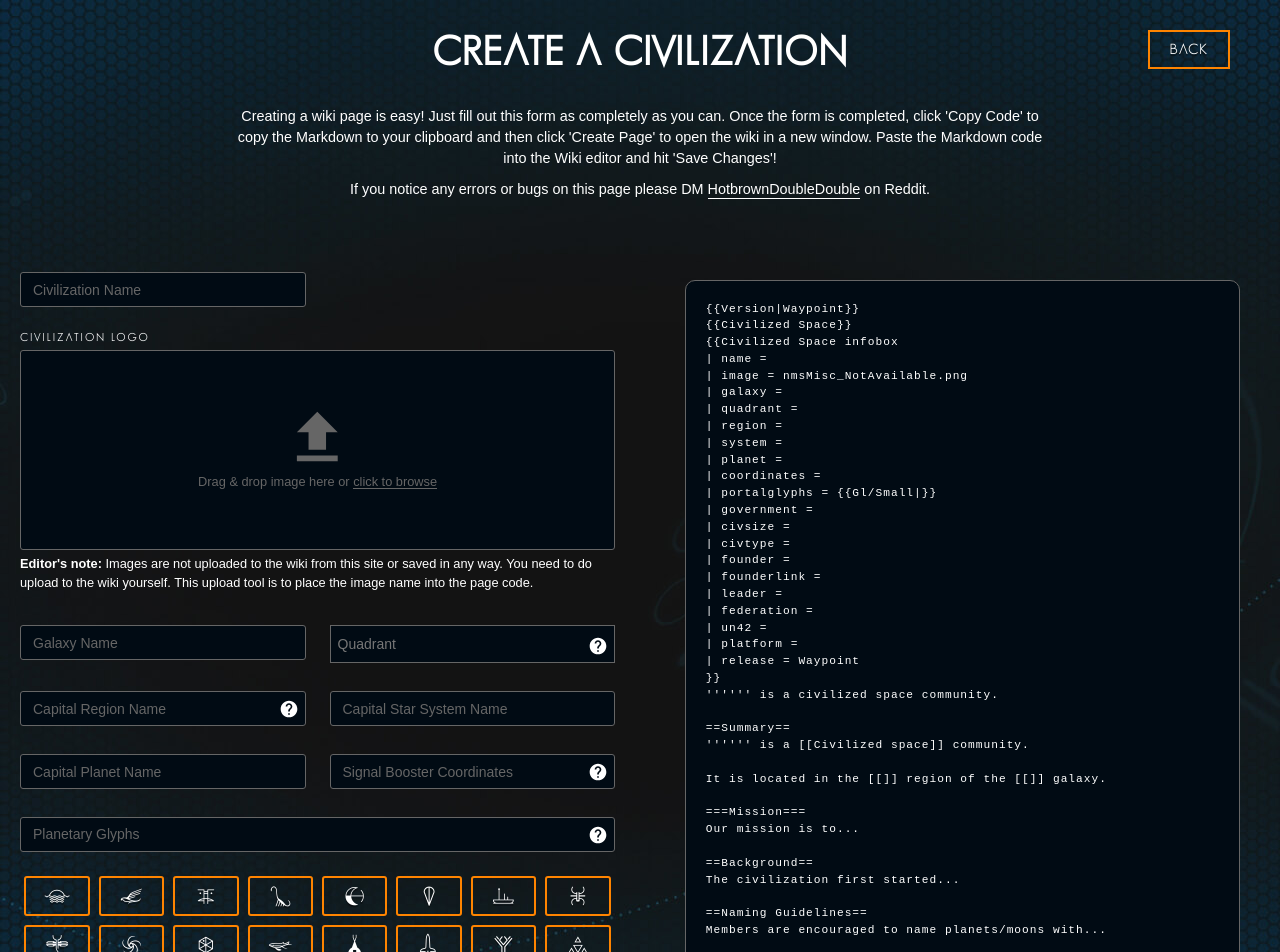
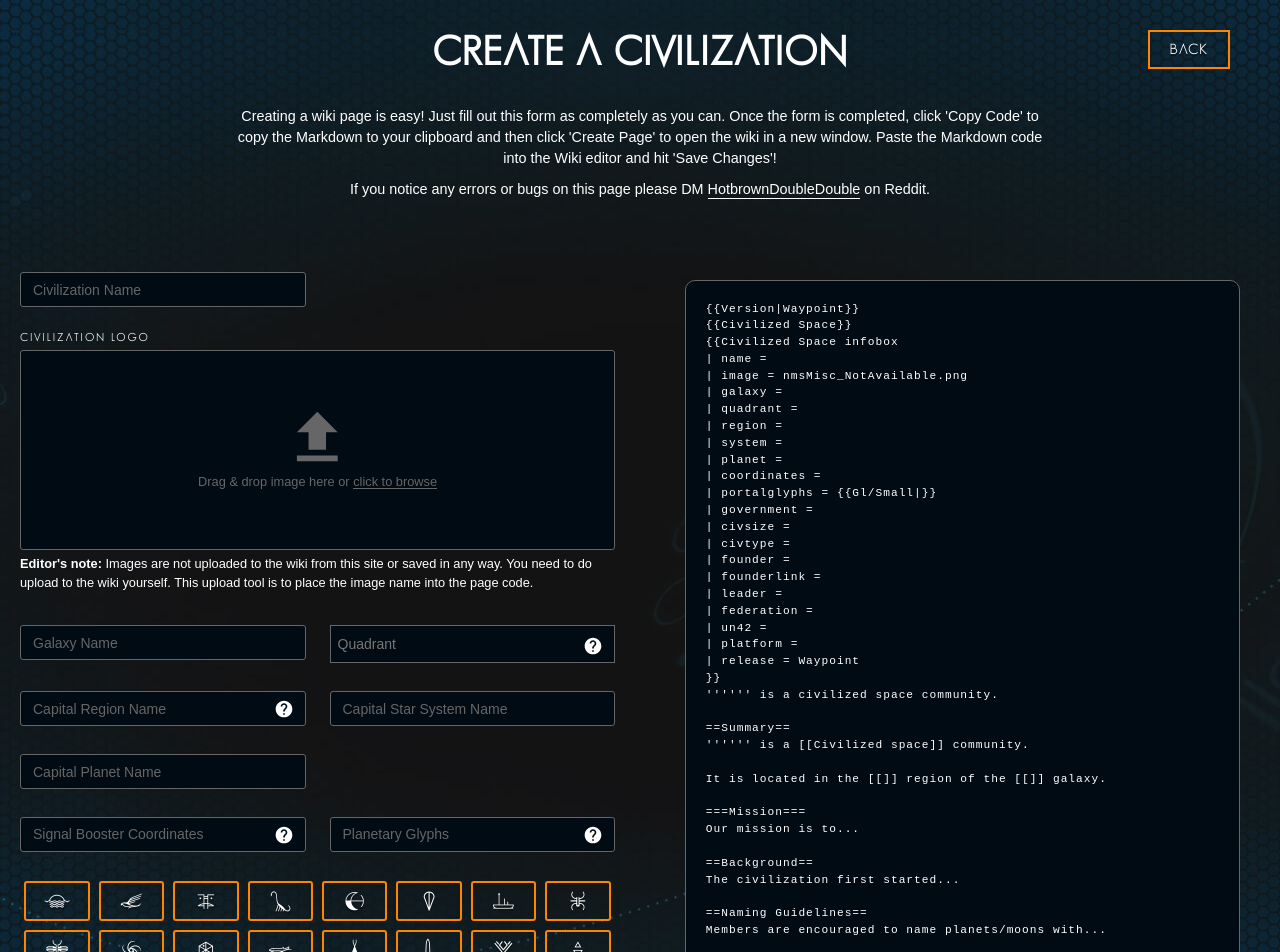
Before and after one commit to BrockBeldham/nms-wiki-boilerplate, a Next.js app: page /civ in a window 1280 px wide. Shown: the top 952 px of the page. Built offline with nearby package versions, Linux system fonts and the light colour scheme; a web font is replaced by a local one.

Commit message:
⚡️ added coordinate -> glyph -> coordinate conversion to Glyphs component

```diff
--- a/components/glyphs.js
+++ b/components/glyphs.js
@@ -1,30 +1,161 @@
+import { useState } from 'react';
 import PropTypes from 'prop-types';
+import Input from './input';
 
 import styles from './glyphs.module.scss';
 
-export default function Glyphs({ onChange }) {
+export default function Glyphs({
+  changeCoords,
+  noCoords,
+  changeGlyphs
+}) {
+  const [glyphs, setGlyphs] = useState('');
+  const [coordinates, setCoordinates] = useState('');
+
+  const convertCoordsToGlyphs = (value) => {
+    const noSpace = value.replace(/\s/g, '');
+    const upperVal = noSpace.toUpperCase();
+    const validVal = upperVal.replace(/[^a-fA-F0-9:]+/, '');
+    const nocolonVal = noSpace.split(':').join('');
+    const [X, Y, Z, SS] = noSpace.split(':');
+    if (upperVal !== validVal
+      || nocolonVal.length !== 16
+      || !X
+      || !Y
+      || !Z
+      || !SS
+      || parseInt(X, 16) > 4096 || parseInt(X, 16) < 0
+      || parseInt(Y, 16) > 255 || parseInt(Y, 16) < 0
+      || parseInt(Z, 16) > 4096 || parseInt(Z, 16) < 0
+      || parseInt(SS, 16) > 767 || parseInt(SS, 16) < 0) {
+      return false;
+    }
+    const finalX = convertX(X);
+    const finalY = convertY(Y);
+    const finalZ = convertZ(Z);
+    const finalSS = SS.slice(1);
+    const final = `1${finalSS}${finalY}${finalZ}${finalX}`;
+    setGlyphs(final);
+    changeGlyphs(final);
+  };
+
+  const convertX = (X) => {
+    X = Math.abs((parseInt(X, 16) + 2049) % 4096);
+    X = X.toString(16).toUpperCase();
+    return X.padStart(3, '0');
+  };
+
+  const convertY = (Y) => {
+    Y = Math.abs((parseInt(Y, 16) + 129) % 256);
+    Y = Y.toString(16).toUpperCase();
+    return Y.padStart(2, '0');
+  };
+
+  const convertZ = (Z) => {
+    Z = Math.abs((parseInt(Z, 16) + 2049) % 4096);
+    Z = Z.toString(16).toUpperCase();
+    return Z.padStart(3, '0');
+  };
+
+  const convertGlyphsToCoords = (value) => {
+    const noSpace = value.replace(/\s/g, '');
+    const upperVal = noSpace.toUpperCase();
+    const validVal = upperVal.replace(/[^a-fA-F0-9:]+/, '');
+    var subst = '$1:$2:$3:$4:$5';
+    var regex = /(\S{1})(\S{3})(\S{2})(\S{3})(\S{3})/g;
+    var resultcoords = noSpace.replace(regex, subst);
+    var [P, SS, Y, Z, X] = resultcoords.split(':');
+    if (upperVal !== validVal
+      || noSpace.length !== 12
+      || !P
+      || !SS
+      || !Y
+      || !Z
+      || !X
+      || parseInt(SS, 16) > 767) {
+      return false;
+    }
+    const finalSS = SS.padStart(4, '0');
+    const finalY = convertGlyphY(Y);
+    const finalZ = convertGlyphZ(Z);
+    const finalX = convertGlyphX(X);
+    const final = `${finalX}:${finalY}:${finalZ}:${finalSS}`;
+    setCoordinates(final);
+    changeCoords(final);
+  };
+
+  const convertGlyphY = (Y) => {
+    Y = Math.abs((parseInt(Y, 16) + 127) % 256).toString(16).toUpperCase();
+    Y = Y.toString(16).toUpperCase();
+    return Y.padStart(4, '0');
+  };
+
+  const convertGlyphZ = (Z) => {
+    Z = Math.abs((parseInt(Z, 16) + 2047) % 4096);
+    Z = Z.toString(16).toUpperCase();
+    return Z.padStart(4, '0');
+  };
+
+  const convertGlyphX = (X) => {
+    X = Math.abs((parseInt(X, 16) + 2047) % 4096);
+    X = X.toString(16).toUpperCase();
+    return X.padStart(4, '0');
+  };
+
   return (
-    <div className={styles.glyphs}>
-      <button type='button' className={styles.glyphBtn} onClick={() => onChange('0')}>0</button>
-      <button type='button' className={styles.glyphBtn} onClick={() => onChange('1')}>1</button>
-      <button type='button' className={styles.glyphBtn} onClick={() => onChange('2')}>2</button>
-      <button type='button' className={styles.glyphBtn} onClick={() => onChange('3')}>3</button>
-      <button type='button' className={styles.glyphBtn} onClick={() => onChange('4')}>4</button>
-      <button type='button' className={styles.glyphBtn} onClick={() => onChange('5')}>5</button>
-      <button type='button' className={styles.glyphBtn} onClick={() => onChange('6')}>6</button>
-      <button type='button' className={styles.glyphBtn} onClick={() => onChange('7')}>7</button>
-      <button type='button' className={styles.glyphBtn} onClick={() => onChange('8')}>8</button>
-      <button type='button' className={styles.glyphBtn} onClick={() => onChange('9')}>9</button>
-      <button type='button' className={styles.glyphBtn} onClick={() => onChange('A')}>A</button>
-      <button type='button' className={styles.glyphBtn} onClick={() => onChange('B')}>B</button>
-      <button type='button' className={styles.glyphBtn} onClick={() => onChange('C')}>C</button>
-      <button type='button' className={styles.glyphBtn} onClick={() => onChange('D')}>D</button>
-      <button type='button' className={styles.glyphBtn} onClick={() => onChange('E')}>E</button>
-      <button type='button' className={styles.glyphBtn} onClick={() => onChange('F')}>F</button>
-    </div>
+    <>
+      <div className='frmGroup50'>
+        {!noCoords &&
+          <Input
+            id='coordinates'
+            type='text'
+            label='Signal Booster Coordinates'
+            tooltip={<p>Found using a signal booster OR convert glyphs here: <a href='https://nmsportals.github.io/' target='_blank' rel='noreferrer'>https://nmsportals.github.io/</a></p>}
+            defaultValue={coordinates}
+            onChange={(value) => {
+              convertCoordsToGlyphs(value);
+              changeCoords(value);
+            }}
+          />
+        }
+        <Input
+          id='glyphs'
+          type='text'
+          label='Planetary Glyphs'
+          tooltip='Found in screenshot mode. Glyphs are specific to each planet.'
+          defaultValue={glyphs}
+          onChange={(value) => {
+            if (!noCoords) {
+              convertGlyphsToCoords(value);
+            }
+            changeGlyphs(value);
+          }}
+        />
+      </div>
+      <div className={styles.glyphs}>
+        <button type='button' className={styles.glyphBtn} onClick={() => setGlyphs((prevState) => `${prevState}0`)}>0</button>
+        <button type='button' className={styles.glyphBtn} onClick={() => setGlyphs((prevState) => `${prevState}1`)}>1</button>
+        <button type='button' className={styles.glyphBtn} onClick={() => setGlyphs((prevState) => `${prevState}2`)}>2</button>
+        <button type='button' className={styles.glyphBtn} onClick={() => setGlyphs((prevState) => `${prevState}3`)}>3</button>
+        <button type='button' className={styles.glyphBtn} onClick={() => setGlyphs((prevState) => `${prevState}4`)}>4</button>
+        <button type='button' className={styles.glyphBtn} onClick={() => setGlyphs((prevState) => `${prevState}5`)}>5</button>
+        <button type='button' className={styles.glyphBtn} onClick={() => setGlyphs((prevState) => `${prevState}6`)}>6</button>
+        <button type='button' className={styles.glyphBtn} onClick={() => setGlyphs((prevState) => `${prevState}7`)}>7</button>
+        <button type='button' className={styles.glyphBtn} onClick={() => setGlyphs((prevState) => `${prevState}8`)}>8</button>
+        <button type='button' className={styles.glyphBtn} onClick={() => setGlyphs((prevState) => `${prevState}9`)}>9</button>
+        <button type='button' className={styles.glyphBtn} onClick={() => setGlyphs((prevState) => `${prevState}A`)}>A</button>
+        <button type='button' className={styles.glyphBtn} onClick={() => setGlyphs((prevState) => `${prevState}B`)}>B</button>
+        <button type='button' className={styles.glyphBtn} onClick={() => setGlyphs((prevState) => `${prevState}C`)}>C</button>
+        <button type='button' className={styles.glyphBtn} onClick={() => setGlyphs((prevState) => `${prevState}D`)}>D</button>
+        <button type='button' className={styles.glyphBtn} onClick={() => setGlyphs((prevState) => `${prevState}E`)}>E</button>
+        <button type='button' className={styles.glyphBtn} onClick={() => setGlyphs((prevState) => `${prevState}F`)}>F</button>
+      </div>
+    </>
   );
 }
 
 Glyphs.propTypes = {
-  onChange: PropTypes.func
+  changeCoords: PropTypes.func,
+  noCoords: PropTypes.bool,
+  changeGlyphs: PropTypes.func
 };
--- a/components/input.js
+++ b/components/input.js
@@ -65,7 +65,10 @@ Input.propTypes = {
   label: PropTypes.string,
   placeholder: PropTypes.string,
   onChange: PropTypes.func,
-  tooltip: PropTypes.string
+  tooltip: PropTypes.oneOfType([
+    PropTypes.string,
+    PropTypes.object
+  ])
 };
 
 export default Input;
--- a/components/select.js
+++ b/components/select.js
@@ -61,7 +61,10 @@ Select.propTypes = {
   isSearchable: PropTypes.bool,
   config: PropTypes.array.isRequired,
   onChange: PropTypes.func,
-  tooltip: PropTypes.string
+  tooltip: PropTypes.oneOfType([
+    PropTypes.string,
+    PropTypes.object
+  ])
 };
 
 export default Select;
--- a/components/tooltip.module.scss
+++ b/components/tooltip.module.scss
@@ -10,5 +10,6 @@
   width: 20px;
   height: 20px;
   border: none;
-  padding: 0;
+  padding: 0 5px;
+  box-sizing: content-box;
 }
--- a/pages/civ.js
+++ b/pages/civ.js
@@ -121,23 +121,11 @@ export default function Civ() {
           label='Capital Planet Name'
           onChange={(value) => dispatch({ type: 'planet', value })}
         />
-        <Input
-          id='coordinates'
-          type='text'
-          label='Signal Booster Coordinates'
-          tooltip={<p>Found using a signal booster OR convert glyphs here: <a href='https://nmsportals.github.io/' target='_blank' rel='noreferrer'>https://nmsportals.github.io/</a></p>}
-          onChange={(value) => dispatch({ type: 'coordinates', value })}
-        />
       </div>
-      <Input
-        id='glyphs'
-        type='text'
-        label='Planetary Glyphs'
-        tooltip='Found in screenshot mode. Glyphs are specific to each planet.'
-        defaultValue={data.glyphs}
-        onChange={(value) => dispatch({ type: 'glyphs', value })}
+      <Glyphs
+        changeCoords={(value) => dispatch({ type: 'coordinates', value })}
+        changeGlyphs={(value) => dispatch({ type: 'glyphs', value })}
       />
-      <Glyphs onChange={(value) => dispatch({ type: 'glyphs.selector', value })} />
       <div className='frmGroup50'>
         <Select
           id='government'
--- a/pages/moon.js
+++ b/pages/moon.js
@@ -200,8 +200,10 @@ export default function System() {
           </div>
         </>
       }
-      <Input id='glyphs' type='text' label='Planetary Glyphs' tooltip='Found in screenshot mode. Glyphs are specific to each planet.' defaultValue={data.glyphs} onChange={(value) => dispatch({ type: 'glyphs', value })} />
-      <Glyphs onChange={(value) => dispatch({ type: 'glyphs.selector', value })} />
+      <Glyphs
+        noCoords
+        changeGlyphs={(value) => dispatch({ type: 'glyphs', value })}
+      />
       <FaunaDetails
         details={data.faunaDetails}
         onChange={(index, key, value) => dispatch({ type: 'changeObjInArray', id: 'faunaDetails', value, index, key })}
--- a/pages/planet.js
+++ b/pages/planet.js
@@ -201,8 +201,10 @@ export default function Planet() {
           </div>
         </>
       }
-      <Input id='glyphs' type='text' label='Planetary Glyphs' tooltip='Found in screenshot mode. Glyphs are specific to each planet.' defaultValue={data.glyphs} onChange={(value) => dispatch({ type: 'glyphs', value })} />
-      <Glyphs onChange={(value) => dispatch({ type: 'glyphs.selector', value })} />
+      <Glyphs
+        noCoords
+        changeGlyphs={(value) => dispatch({ type: 'glyphs', value })}
+      />
       <Textarea id='moons' label='Moons' placeholder='Does this planet have any moons? Leave blank if none.' onChange={(value) => dispatch({ type: 'moons', value })} />
       <FaunaDetails
         details={data.faunaDetails}
```
Also changed, not shown: pages/base.js (+3 -16 lines), pages/creature.js (+4 -3 lines), pages/multitool.js (+4 -3 lines), pages/starship.js (+4 -3 lines), pages/system.js (+4 -3 lines).
